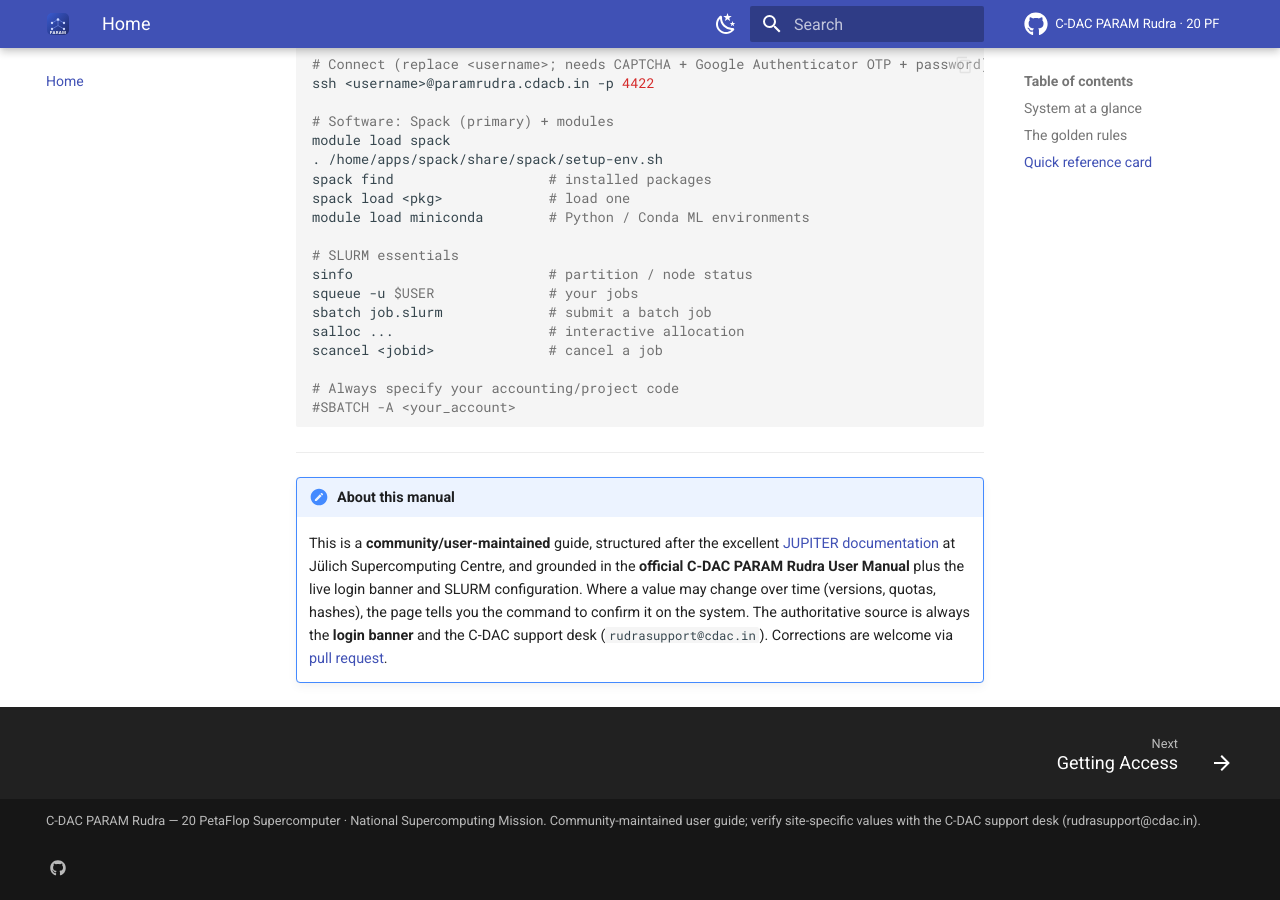
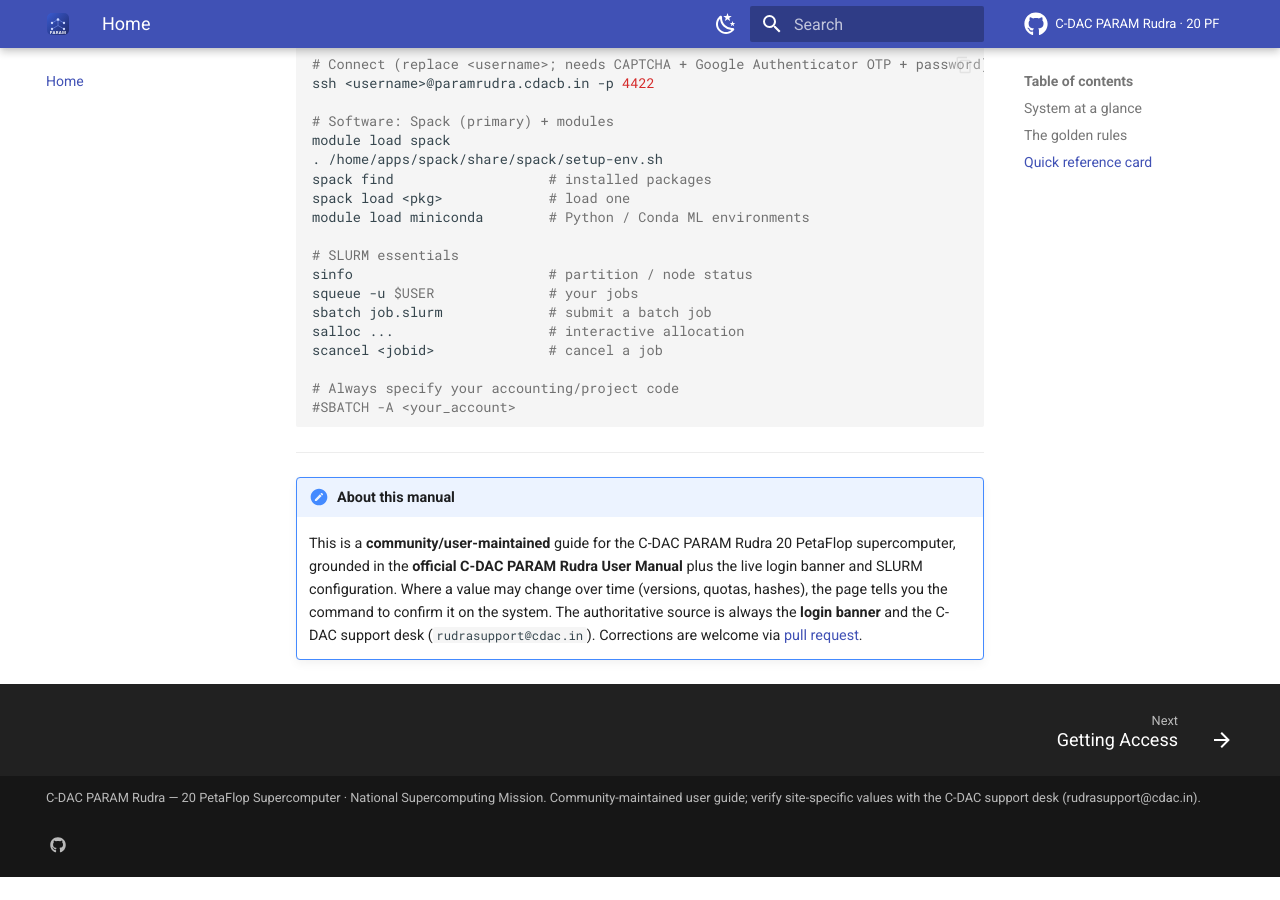
Before and after one commit to samcom12/paramrudra-user-manual, an MkDocs documentation site: the page built from docs/index.md, in a window 1280 px wide and 900 px high, scrolled down 2596 px. Built offline with MkDocs 1.6.1 and Material for MkDocs 9.7.7, drawn with Linux system fonts in a browser that asks for light colours; comment, search, counter and statistics services are not loaded; after the commit the page ends 3473 px from its top, so only the background shows below that.

Commit message:
Remove JUPITER / Julich references
Reframe the 'About this manual' note and README around the official C-DAC PARAM
Rudra User Manual and live system config; drop external JUPITER attribution.

Co-Authored-By: Claude Opus 4.8 <noreply@anthropic.com>

```diff
--- a/docs/index.md
+++ b/docs/index.md
@@ -112,12 +112,11 @@ scancel <jobid>              # cancel a job
 ---
 
 !!! note "About this manual"
-    This is a **community/user-maintained** guide, structured after the
-    excellent [JUPITER documentation](https://apps.fz-juelich.de/jsc/hps/jupiter/index.html)
-    at Jülich Supercomputing Centre, and grounded in the **official C-DAC PARAM
-    Rudra User Manual** plus the live login banner and SLURM configuration. Where
-    a value may change over time (versions, quotas, hashes), the page tells you
-    the command to confirm it on the system. The authoritative source is always
-    the **login banner** and the C-DAC support desk (`rudrasupport@cdac.in`).
+    This is a **community/user-maintained** guide for the C-DAC PARAM Rudra
+    20 PetaFlop supercomputer, grounded in the **official C-DAC PARAM Rudra User
+    Manual** plus the live login banner and SLURM configuration. Where a value
+    may change over time (versions, quotas, hashes), the page tells you the
+    command to confirm it on the system. The authoritative source is always the
+    **login banner** and the C-DAC support desk (`rudrasupport@cdac.in`).
     Corrections are welcome via
     [pull request](https://github.com/samcom12/paramrudra-user-manual).
```
Also changed, not shown: README.md (+3 -4 lines).
